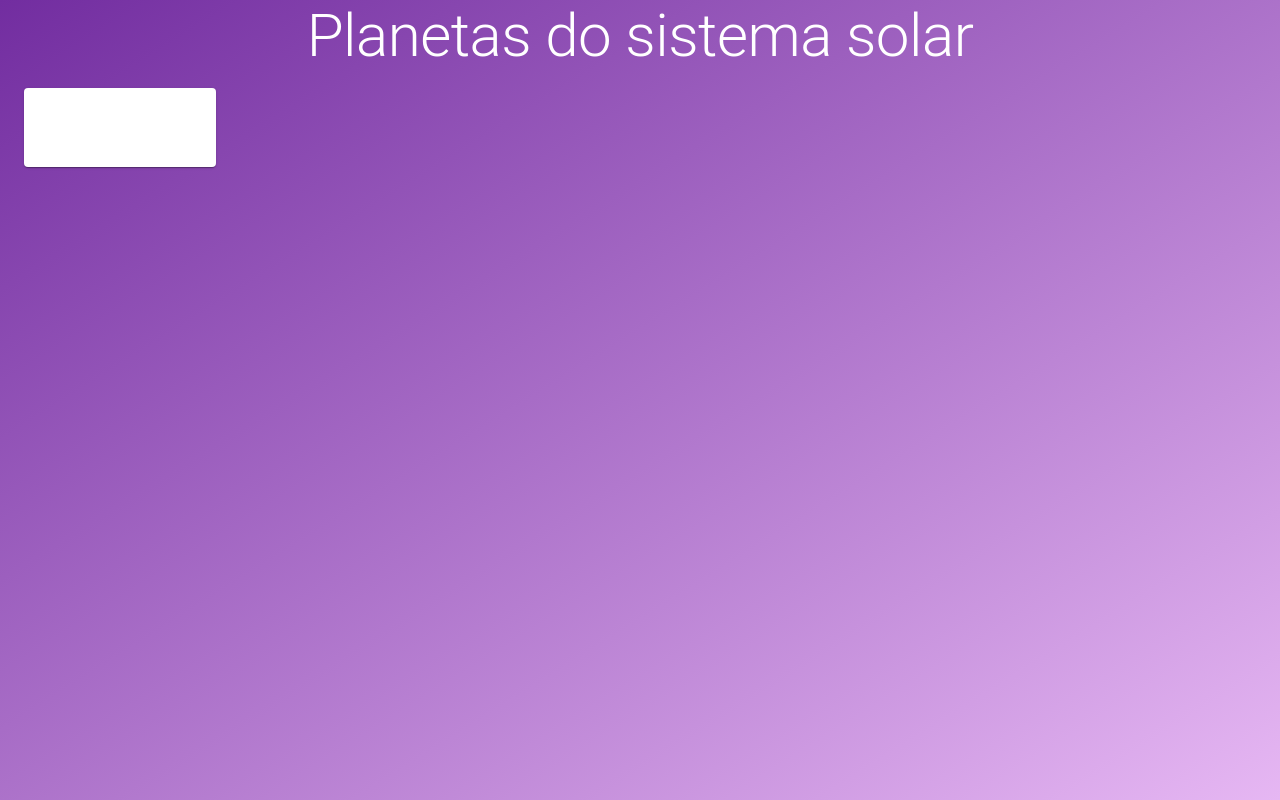
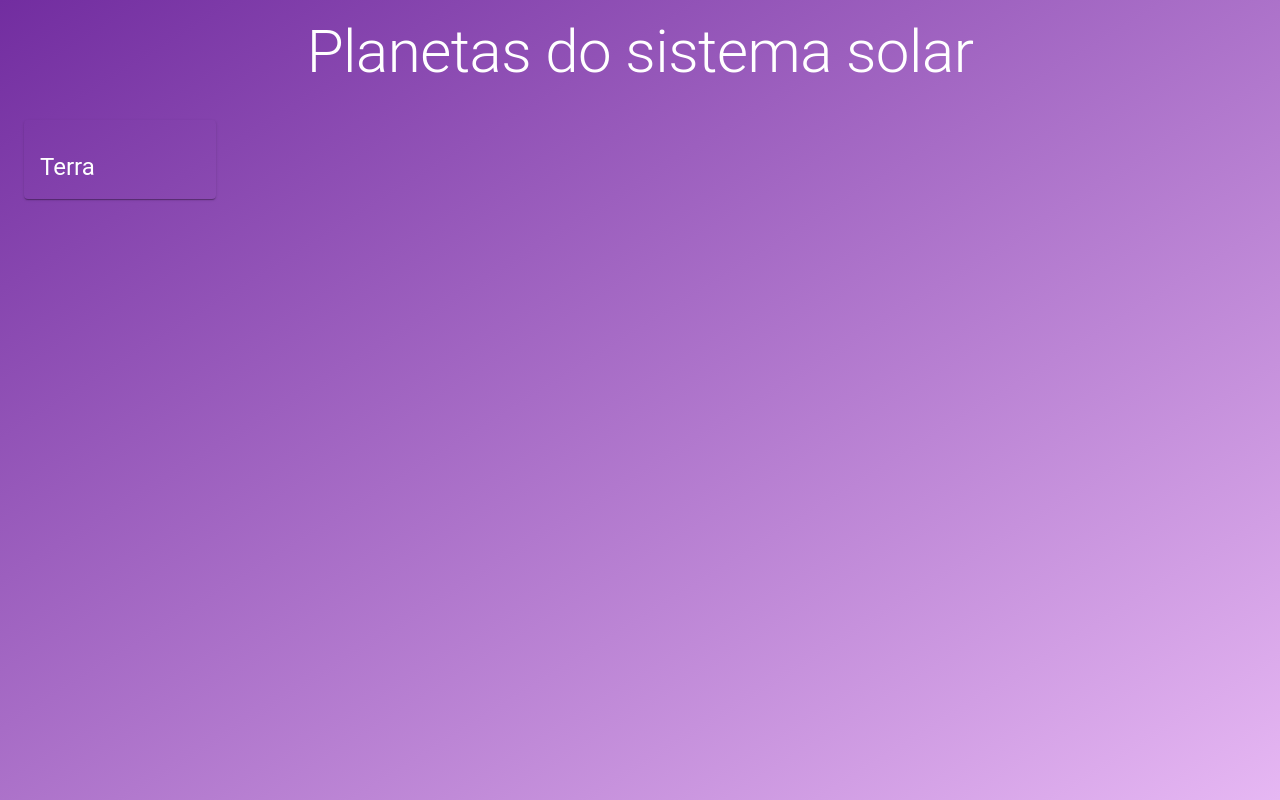
Before and after one commit to ulissessoaresmoreira/React-Solar-exp, a React (Create React App) app: page /planetas in a window 1280 px wide. Built offline with nearby package versions, Linux system fonts and the light colour scheme.

Commit message:
Estilização da página que lista os planetas

```diff
--- a/src/App.css
+++ b/src/App.css
@@ -14,6 +14,15 @@
   text-decoration: none;
 }
 
+.cardVidro{
+  background-color: unset!important;
+  background-image: linear-gradient(-30deg, rgba(255, 255, 255, 0.03), rgba(255, 255, 255, 0.06) 60%);
+  background-repeat: no-repeat;
+  background-size: cover;
+}
+
+
+
 .animacaoEfeitoFlutuando{
   animation: animacaoEfeitoFlutuando 5s ease-in-out infinite;
 }
--- a/src/paginas/planetas.js
+++ b/src/paginas/planetas.js
@@ -12,18 +12,18 @@
   return (
     <>
       <Container maxWidth="xl">
-        <Typography variant="h2" component="h1" textAlign={'center'}>
+        <Typography variant="h2" component="h1" textAlign={'center'}  p={2}>
           Planetas do sistema solar
         </Typography>
 
-        <Grid2 container spacing={2} mt={2}>
+        <Grid2 container spacing={2} pt={2}>
           {/* XS = 2 ITEMS*/}
           {/* SM = 3 ITEMS*/}
           {/* MD = 4 ITEMS*/}
           {/* LS = 6 ITEMS*/}
           {/* XL = 6 ITEMS*/}
           <Grid2 size={{xs: 6, sm: 4, md: 3, lg: 2, xl: 2}}>
-            <Card>
+            <Card className="cardVidro">
               <Link to="/planeta/teste">
                 <CardActionArea>
                   <CardContent>
```
